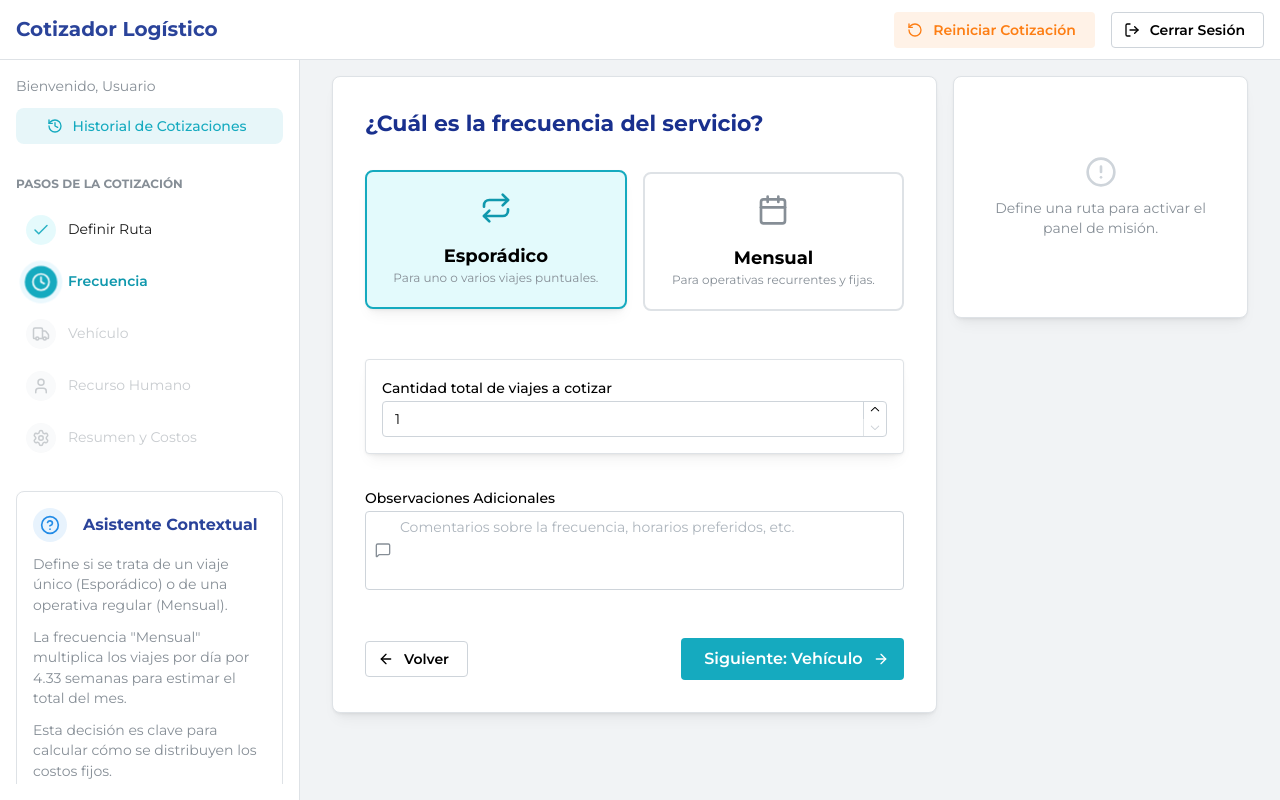
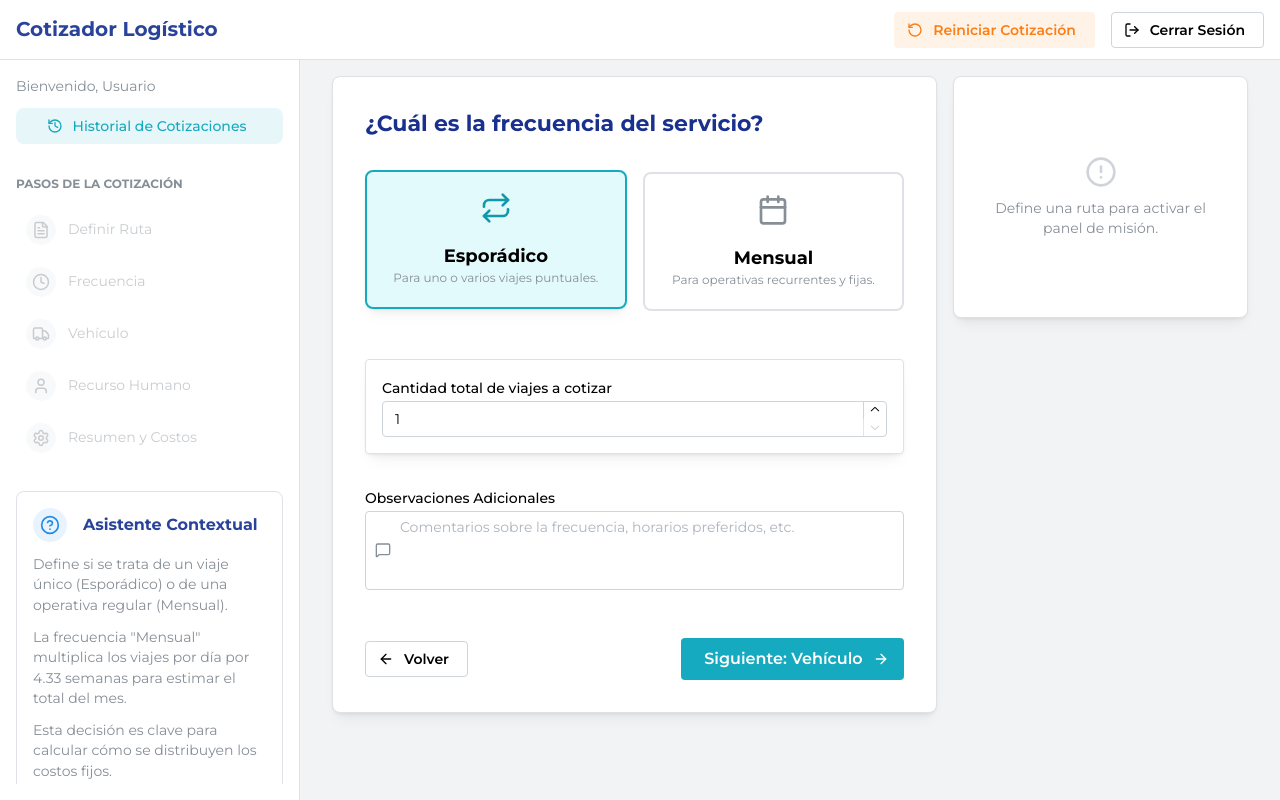
Before and after one commit to matiasbourgeois/cotizadorRutas, a React (Vite) app in the folder cotizadorRutas-frontend/: page /cotizador/frecuencia/1 in a window 1280 px wide. Built offline with nearby package versions, Linux system fonts and the light colour scheme; sample sign-in values are in the browser's storage.

Commit message:
Fix: Corrige lógica de botones y navegación en cotizador

```diff
--- a/cotizadorRutas-frontend/src/layouts/CotizadorLayout.jsx
+++ b/cotizadorRutas-frontend/src/layouts/CotizadorLayout.jsx
@@ -1,4 +1,4 @@
-// Archivo: cotizadorRutas-frontend/src/layouts/CotizadorLayout.jsx (Versión con tipografía ajustada)
+// Archivo: cotizadorRutas-frontend/src/layouts/CotizadorLayout.jsx (Versión con navegación corregida)
 
 import { Outlet, useLocation, Link, useNavigate } from 'react-router-dom';
 import { AppShell, Burger, Group, Text, Container, Button, ScrollArea, Flex, Stack } from '@mantine/core';
@@ -20,6 +20,7 @@ const CotizadorLayout = () => {
     const { auth, cerrarSesionAuth } = useAuth();
     const navigate = useNavigate();
 
+    // ✅ 1. OBTENEMOS LA COTIZACIÓN COMPLETA DEL CONTEXTO
     const {
         puntosEntrega, frecuencia, vehiculo, recursoHumano, detallesCarga,
         setDetalleVehiculo, setDetalleRecurso, resetCotizacion, setResumenCostos
@@ -28,14 +29,11 @@ const CotizadorLayout = () => {
     const { consejos } = useAsistenteContextual();
     const [animationKey, setAnimationKey] = useState(0);
 
- // Lógica de cálculo progresivo (CORREGIDA PARA LA FASE FINAL)
+    // ... (El resto de tu lógica de useEffect y funciones permanece igual)
     useEffect(() => {
-        // ✨ Condición Clave: Si estamos en la página de configuración final,
-        // este cálculo automático se detiene para no interferir.
         if (location.pathname.includes('/configuracion-final')) {
             return;
         }
-
         if (!puntosEntrega || !frecuencia) {
             return;
         }
@@ -44,7 +42,6 @@ const CotizadorLayout = () => {
                 puntosEntrega, frecuencia, vehiculo, recursoHumano,
                 detallesCarga, configuracion: {},
             };
-
             clienteAxios.post('/presupuestos/calcular', payload)
                 .then(response => {
                     setDetalleVehiculo(response.data.detalleVehiculo);
@@ -58,8 +55,6 @@ const CotizadorLayout = () => {
                 });
         }, 300);
         return () => clearTimeout(debounceCalc);
-    // ✨ Se añade 'location' a las dependencias para que el efecto
-    // se re-evalúe cada vez que cambias de página.
     }, [puntosEntrega, frecuencia, vehiculo, recursoHumano, detallesCarga, setDetalleVehiculo, setDetalleRecurso, setResumenCostos, location]);
 
 
@@ -72,15 +67,24 @@ const CotizadorLayout = () => {
         navigate('/');
     };
 
+    // ✅ 2. EXTRAEMOS EL ID DE LA RUTA DEL CONTEXTO
+    // Este ID se guarda en el primer paso (PuntosEntregaPaso)
+    const idRuta = puntosEntrega?.rutaId;
+
+    // ✅ 3. CONSTRUIMOS LAS RUTAS DE LOS PASOS DINÁMICAMENTE
     const steps = [
         { path: '/', label: 'Definir Ruta', icon: FileText, id: 'ruta' },
-        { path: '/cotizador/frecuencia', label: 'Frecuencia', icon: Clock, id: 'frecuencia' },
-        { path: '/cotizador/vehiculo', label: 'Vehículo', icon: Truck, id: 'vehiculo' },
-        { path: '/cotizador/recurso-humano', label: 'Recurso Humano', icon: User, id: 'recurso' },
+        { path: `/cotizador/frecuencia/${idRuta}`, label: 'Frecuencia', icon: Clock, id: 'frecuencia' },
+        { path: `/cotizador/vehiculo/${idRuta}`, label: 'Vehículo', icon: Truck, id: 'vehiculo' },
+        { path: `/cotizador/recurso-humano/${idRuta}`, label: 'Recurso Humano', icon: User, id: 'recurso' },
         { path: '/cotizador/configuracion-final', label: 'Resumen y Costos', icon: Settings, id: 'final' },
     ];
 
-    const activeIndex = steps.findLastIndex(step => location.pathname.startsWith(step.path) && (step.path !== '/' || location.pathname === '/'));
+    // ✅ 4. MEJORAMOS LA LÓGICA PARA DETECTAR EL PASO ACTIVO
+    const activeIndex = steps.findLastIndex(step => {
+        const baseStepPath = step.path.split('/:')[0];
+        return location.pathname.startsWith(baseStepPath) && (baseStepPath !== '/' || location.pathname === '/');
+    });
 
     return (
         <AppShell
@@ -130,11 +134,14 @@ const CotizadorLayout = () => {
                                 const isCompleted = index < activeIndex;
                                 const isActive = index === activeIndex;
 
+                                // ✅ 5. LÓGICA DE SEGURIDAD: SI NO HAY ID, EL LINK NO FUNCIONA
+                                const isLinkDisabled = !idRuta && index > 0 && index < 4;
+                                const path = isLinkDisabled ? '#' : step.path;
                                 const statusClass = isActive ? 'active' : isCompleted ? 'completed' : 'future';
                                 const StepIcon = step.icon;
 
                                 const content = (
-                                    <Group className={`step ${statusClass}`} gap="sm" wrap="nowrap">
+                                    <Group className={`step ${statusClass}`} gap="sm" wrap="nowrap" style={{pointerEvents: isLinkDisabled ? 'none' : 'auto'}}>
                                         <div className="step-icon-container">
                                             {isCompleted ? <Check size={18} /> : <StepIcon size={18} />}
                                         </div>
@@ -143,7 +150,7 @@ const CotizadorLayout = () => {
                                 );
 
                                 return isCompleted ? (
-                                    <Link to={step.path} key={step.id} className="step-link">
+                                    <Link to={path} key={step.id} className="step-link">
                                         {content}
                                     </Link>
                                 ) : (
--- a/cotizadorRutas-frontend/src/pages/frecuenciaPaso/FrecuenciaPaso.jsx
+++ b/cotizadorRutas-frontend/src/pages/frecuenciaPaso/FrecuenciaPaso.jsx
@@ -1,17 +1,16 @@
-// Archivo: src/pages/frecuenciaPaso/FrecuenciaPaso.jsx (Versión con Resumen Contextual)
+// Archivo: src/pages/frecuenciaPaso/FrecuenciaPaso.jsx (Corregido)
 
-import { useState } from "react";
+import { useState, useEffect } from "react"; // ✅ 1. Importa useEffect
 import clienteAxios from "../../api/clienteAxios";
 import { useNavigate, useParams } from "react-router-dom";
 import { useCotizacion } from "../../context/Cotizacion";
-// ✅ 1. Añadimos 'Grid' para poder crear las columnas
 import {
     Stack, Title, NumberInput, Group, Textarea, Button, Paper, Text, UnstyledButton, useMantineTheme, Grid
 } from "@mantine/core";
 import { Calendar, Repeat, MessageSquare, ArrowRight, ArrowLeft } from "lucide-react";
 import { notifications } from '@mantine/notifications';
 import { motion, AnimatePresence } from "framer-motion";
-import ResumenPaso from "../../components/ResumenPaso"; // ✅ 2. Importamos nuestro nuevo componente de resumen
+import ResumenPaso from "../../components/ResumenPaso";
 
 // --- Componente interno SelectionCard (sin cambios) ---
 const SelectionCard = ({ icon: Icon, label, description, selected, ...props }) => {
@@ -80,6 +79,7 @@ const WeekdayPicker = ({ value, onChange }) => {
 
 
 const FrecuenciaPaso = () => {
+    // El estado local se mantiene igual
     const [tipo, setTipo] = useState("esporadico");
     const [vueltasTotales, setVueltasTotales] = useState(1);
     const [diasSeleccionados, setDiasSeleccionados] = useState([]);
@@ -89,7 +89,23 @@ const FrecuenciaPaso = () => {
 
     const { idRuta } = useParams();
     const navigate = useNavigate();
-    const { setFrecuencia } = useCotizacion();
+
+    // ✅ 2. Obtenemos el valor de 'frecuencia' del contexto, además del 'setFrecuencia'
+    const { frecuencia, setFrecuencia } = useCotizacion();
+
+    // ✅ 3. Añadimos el useEffect para sincronizar el estado
+    useEffect(() => {
+        // Si existe una frecuencia guardada en el contexto...
+        if (frecuencia) {
+            // ...actualizamos el estado local con esos valores.
+            setTipo(frecuencia.tipo || 'esporadico');
+            setVueltasTotales(frecuencia.vueltasTotales || 1);
+            setDiasSeleccionados(frecuencia.diasSeleccionados || []);
+            setViajesPorDia(frecuencia.viajesPorDia || 1);
+            setObservaciones(frecuencia.observaciones || "");
+        }
+    }, []); // El array vacío asegura que esto se ejecute solo una vez, cuando el componente se monta.
+
 
     const handleSubmit = async () => {
         setIsSaving(true);
@@ -102,38 +118,39 @@ const FrecuenciaPaso = () => {
             rutaId: idRuta
         };
         try {
-          // Actualizamos el contexto ANTES de navegar
             setFrecuencia(data);
-          // Opcional: podrías guardar esto en la BD aquí o todo junto al final
-          // await clienteAxios.post(`/frecuencias-ruta`, data);
             navigate(`/cotizador/vehiculo/${idRuta}`);
         } catch (error) {
             console.error("❌ Error al guardar frecuencia:", error);
-          notifications.show({ title: 'Error al Guardar', message: 'No se pudo guardar la frecuencia.', color: 'red'});
+            notifications.show({ title: 'Error al Guardar', message: 'No se pudo guardar la frecuencia.', color: 'red' });
         } finally {
             setIsSaving(false);
         }
     };
 
     return (
-        // ✅ 3. Usamos un Grid para dividir la pantalla en dos columnas
         <Grid gutter="md">
-            {/* Columna Izquierda: El formulario principal (ocupa 8 de 12 columnas en pantallas medianas y grandes) */}
             <Grid.Col span={{ base: 12, md: 8 }}>
                 <Paper withBorder p="xl" radius="md" shadow="sm" style={{ height: '100%' }}>
                     <Stack gap="xl">
                         <Title order={3} c="deep-blue.8">¿Cuál es la frecuencia del servicio?</Title>
 
-                        {/* El resto de tu formulario no cambia */}
                         <Group grow align="stretch">
-                           <SelectionCard icon={Repeat} label="Esporádico" description="Para uno o varios viajes puntuales." selected={tipo === 'esporadico'} onClick={() => setTipo('esporadico')}/>
-                           <SelectionCard icon={Calendar} label="Mensual" description="Para operativas recurrentes y fijas." selected={tipo === 'mensual'} onClick={() => setTipo('mensual')}/>
+                            <SelectionCard icon={Repeat} label="Esporádico" description="Para uno o varios viajes puntuales." selected={tipo === 'esporadico'} onClick={() => setTipo('esporadico')} />
+                            <SelectionCard icon={Calendar} label="Mensual" description="Para operativas recurrentes y fijas." selected={tipo === 'mensual'} onClick={() => setTipo('mensual')} />
                         </Group>
                         <AnimatePresence>
                             {tipo === 'esporadico' && (
                                 <motion.div key="esporadico" initial={{ opacity: 0, height: 0 }} animate={{ opacity: 1, height: 'auto' }} exit={{ opacity: 0, height: 0 }}>
                                     <Paper withBorder p="md" radius="sm" mt="md">
-                                      <NumberInput label="Cantidad total de viajes a cotizar" value={vueltasTotales} onChange={setVueltasTotales} min={1} allowDecimal={false}/>
+                                        <NumberInput
+                                            label="Cantidad total de viajes a cotizar"
+                                            value={vueltasTotales}
+                                            onChange={setVueltasTotales}
+                                            min={1}
+                                            allowDecimal={false}
+                                            allowLeadingZeros={false}
+                                        />
                                     </Paper>
                                 </motion.div>
                             )}
@@ -143,15 +160,14 @@ const FrecuenciaPaso = () => {
                                         <Stack>
                                             <Text fw={500} size="sm">Selecciona los días de la semana</Text>
                                             <WeekdayPicker value={diasSeleccionados} onChange={setDiasSeleccionados} />
-                                            <NumberInput label="¿Cuántas vueltas se realizarán por día seleccionado?" value={viajesPorDia} onChange={(value) => setViajesPorDia(Number(value))} min={1} allowDecimal={false}/>
+                                            <NumberInput label="¿Cuántas vueltas se realizarán por día seleccionado?" value={viajesPorDia} onChange={(value) => setViajesPorDia(Number(value))} min={1} allowDecimal={false} />
                                         </Stack>
                                     </Paper>
                                 </motion.div>
                             )}
                         </AnimatePresence>
-                        <Textarea label="Observaciones Adicionales" placeholder="Comentarios sobre la frecuencia, horarios preferidos, etc." value={observaciones} onChange={(e) => setObservaciones(e.target.value)} leftSection={<MessageSquare size={16} />} autosize minRows={3}/>
+                        <Textarea label="Observaciones Adicionales" placeholder="Comentarios sobre la frecuencia, horarios preferidos, etc." value={observaciones} onChange={(e) => setObservaciones(e.target.value)} leftSection={<MessageSquare size={16} />} autosize minRows={3} />
 
-                        {/* Los botones de navegación se mantienen igual */}
                         <Group justify="space-between" mt="md">
                             <Button variant="default" onClick={() => navigate(-1)} leftSection={<ArrowLeft size={16} />}>
                                 Volver
@@ -164,7 +180,6 @@ const FrecuenciaPaso = () => {
                 </Paper>
             </Grid.Col>
 
-            {/* ✅ 4. Columna Derecha: Nuestro nuevo componente de resumen (ocupa 4 de 12 columnas) */}
             <Grid.Col span={{ base: 12, md: 4 }}>
                 <ResumenPaso />
             </Grid.Col>
```
Lines whose indentation alone changed are shown as unchanged.
